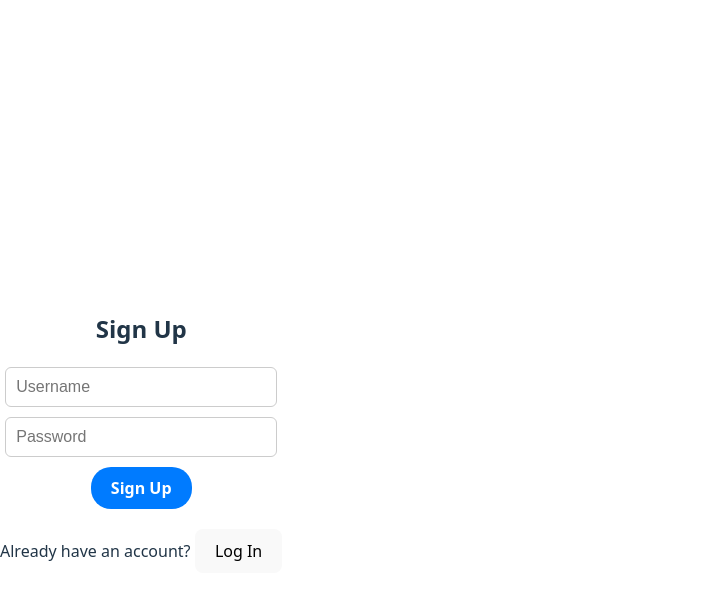
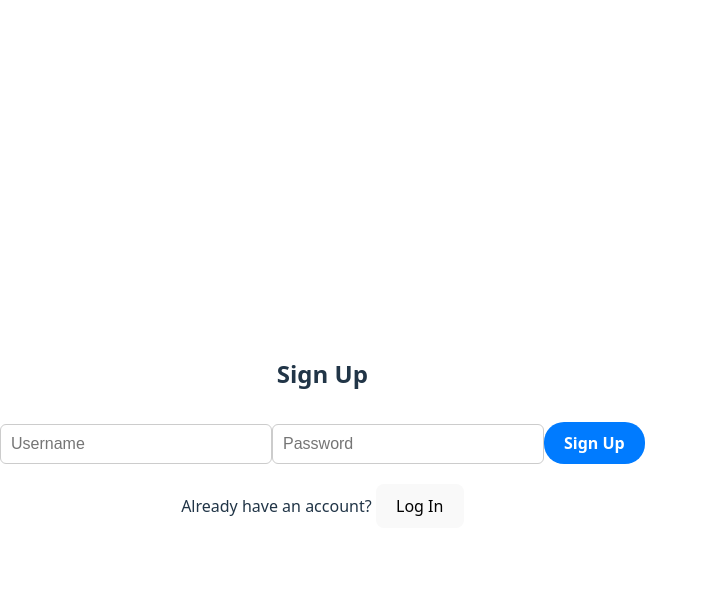
Before and after one commit to Vishal10122004/todo, a React (Vite) app in the folder client/: page / in a window 1280 px wide. Both pictures are taken after a click on the button "Sign Up". Shown: the top 600 px of the page, without its empty margins (0-708 px from the left). Built offline with nearby package versions, Linux system fonts and the light colour scheme.

Commit message:
Update Signup.jsx

```diff
--- a/client/src/Signup.jsx
+++ b/client/src/Signup.jsx
@@ -1,15 +1,16 @@
 import React, { useState } from 'react';
-import './Signup.css'; // ✅ Use your separate CSS file
+import './Signup.css';
 
 function Signup({ onSignupComplete, switchToLogin }) {
   const [username, setUsername] = useState('');
   const [password, setPassword] = useState('');
-  const [errorMessage, setErrorMessage] = useState(''); // ✅ Inline error
+  const [errorMessage, setErrorMessage] = useState('');
 
   const handleSignup = async (e) => {
     e.preventDefault();
     setErrorMessage('');
 
+    try {
       const res = await fetch('https://todo-m39x.onrender.com/signup', {
         method: 'POST',
         headers: { 'Content-Type': 'application/json' },
@@ -26,13 +27,15 @@ function Signup({ onSignupComplete, switchToLogin }) {
           setErrorMessage('Something went wrong. Please try again.');
         }
       }
+    } catch (err) {
+      setErrorMessage('Server not reachable. Please try later.');
+    }
   };
 
   return (
     <div className="signup-container">
       <h2>Sign Up</h2>
       <form onSubmit={handleSignup} className="signup-form">
-        <div>
         <input
           type="text"
           placeholder="Username"
@@ -41,8 +44,6 @@ function Signup({ onSignupComplete, switchToLogin }) {
           required
           className="signup-input"
         />
-        </div>
-        <div style={{ marginTop: '10px' }}>
         <input
           type="password"
           placeholder="Password"
@@ -51,17 +52,12 @@ function Signup({ onSignupComplete, switchToLogin }) {
           required
           className="signup-input"
         />
-        </div>
-        <div>
         <button type="submit" className="signup-button">
           Sign Up
         </button>
-        </div>
       </form>
 
-      {errorMessage && (
-        <p className="signup-error">{errorMessage}</p>
-      )}
+      {errorMessage && <p className="signup-error">{errorMessage}</p>}
 
       <p className="signup-switch">
         Already have an account?{' '}
```
Lines whose indentation alone changed are shown as unchanged.
